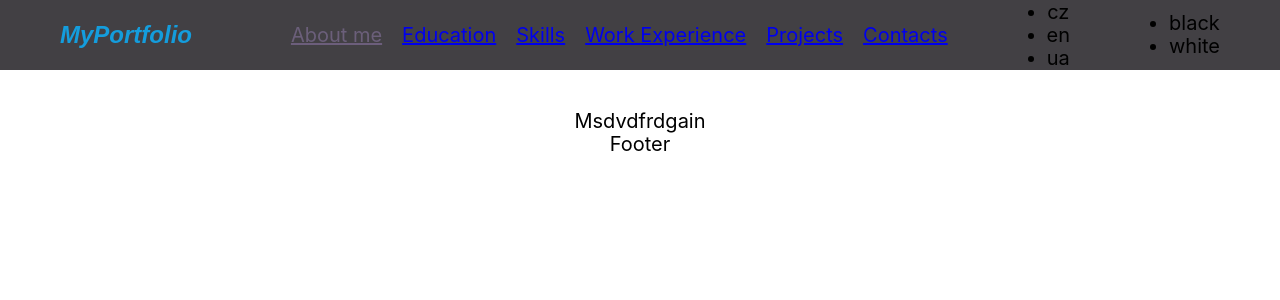
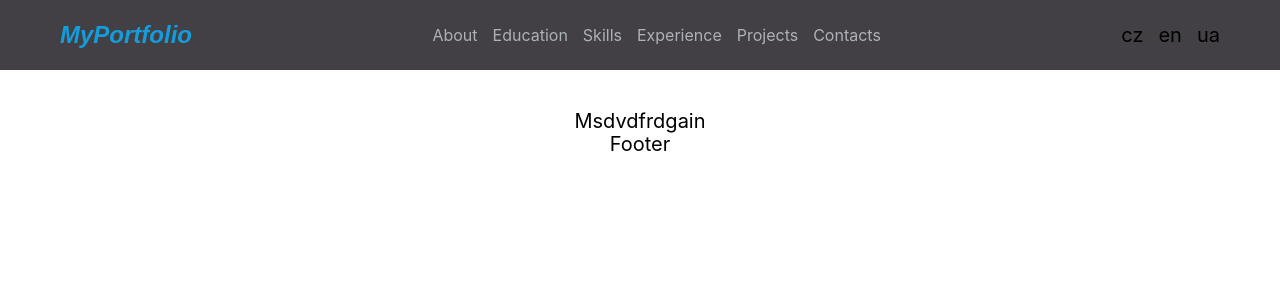
Before and after one commit to Medvedev245/MyPortfolio, a React (Create React App) app: page / in a window 1280 px wide. Shown: the top 300 px of the page. Built offline with nearby package versions, Linux system fonts and the light colour scheme.

Commit message:
add styles to navigation

```diff
--- a/src/components/Global.style.ts
+++ b/src/components/Global.style.ts
@@ -5,7 +5,7 @@ export const GlobalStyle = createGlobalStyle`
 :root {
   // Colors
     --iq-Logo: #149ddd; // Logo
-    --iq-underlining: rgba(187, 154, 230, 0.342);
+    --iq-underlining: #afb1b8;
     /* --iq-letters: #afb1b8 // Header Letters
    --iq-cross: rgba(88, 5, 143, 1);
    --iq-boxShadow: rgba(136, 85, 187, 1); // boxShadow */
--- a/src/components/Header/Header.ts
+++ b/src/components/Header/Header.ts
@@ -35,12 +35,29 @@ export const LogoLink = styled(Link)`
   color: var(--iq-Logo);
 `;
 
-export const List = styled.ul`
+export const ListNav = styled.ul`
+  height: 70px;
   display: flex;
-  gap: 20px;
+  gap: 15px;
   list-style: none;
+  align-items: center;
 `;
 
 export const LinkElement = styled.a`
+  display: flex;
+  height: 70px;
+  text-decoration: none;
   color: var(--iq-underlining);
+  font-size: var(--font-size-mobile);
+  align-items: center;
+  &:hover,
+  &:focus {
+    color: white;
+  }
 `;
+
+export const ListLeng = styled.ul`
+  display: flex;
+  gap: 15px;
+  list-style: none;
+`;
--- a/src/components/Header/Header.tsx
+++ b/src/components/Header/Header.tsx
@@ -2,9 +2,10 @@ import React from 'react';
 import {
   HeaderContainer,
   HeaderWrap,
-  List,
+  ListNav,
   LogoLink,
   LinkElement,
+  ListLeng,
 } from './Header';
 
 const Header: React.FC = () => {
@@ -13,52 +14,52 @@ const Header: React.FC = () => {
       <HeaderContainer>
         <LogoLink to="/MyPortfolio">MyPortfolio</LogoLink>
         <nav>
-          <List>
+          <ListNav>
             <li>
               <LinkElement href="#about" title="About me">
-                About me
+                About
               </LinkElement>
             </li>
             <li>
-              <a href="#education" title="Education">
+              <LinkElement href="#education" title="Education">
                 Education
-              </a>
+              </LinkElement>
             </li>
             <li>
-              <a href="#skills" title="Skills">
+              <LinkElement href="#skills" title="Skills">
                 Skills
-              </a>
+              </LinkElement>
             </li>
             <li>
-              <a href="#workExperience" title="Work Experience">
-                Work Experience
-              </a>
+              <LinkElement href="#workExperience" title="Work Experience">
+                Experience
+              </LinkElement>
             </li>
             <li>
-              <a href="#projects" title="Projects">
+              <LinkElement href="#projects" title="Projects">
                 Projects
-              </a>
+              </LinkElement>
             </li>
             <li>
-              <a href="#contacts" title="Contacts">
+              <LinkElement href="#contacts" title="Contacts">
                 Contacts
-              </a>
+              </LinkElement>
             </li>
-          </List>
+          </ListNav>
         </nav>
         <div>
-          <ul>
+          <ListLeng>
             <li>cz</li>
             <li>en</li>
             <li>ua</li>
-          </ul>
+          </ListLeng>
         </div>
-        <div>
+        {/* <div>
           <ul>
             <li>black</li>
             <li>white</li>
           </ul>
-        </div>
+        </div> */}
       </HeaderContainer>
     </HeaderWrap>
   );
```
